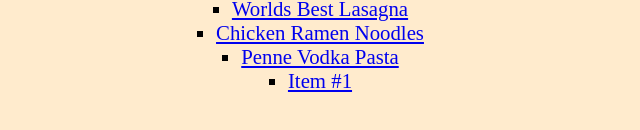
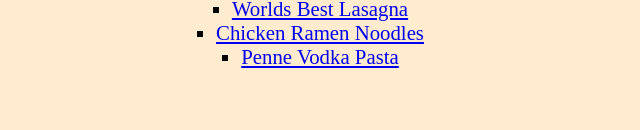
Before and after one commit to ethAmazinDor/recipe-website-odin-project, a plain HTML site: page Odin-html/index.html in a window 1280 px wide. Shown: the part 522-652 px from the top of the page, without its empty margins (320-960 px from the left). Drawn offline with Linux system fonts and the light colour scheme.

```diff
--- a/Odin-html/index.html
+++ b/Odin-html/index.html
@@ -26,7 +26,6 @@
             <li><a href="recipe1.html">Worlds Best Lasagna</a></li>
             <li><a href="recipe2.html">Chicken Ramen Noodles</a></li>
             <li><a href="recipe3.html">Penne Vodka Pasta</a></li>
-            <li><a href="#">Item #1</a></li>
         </ol>
     </section>
 
```
